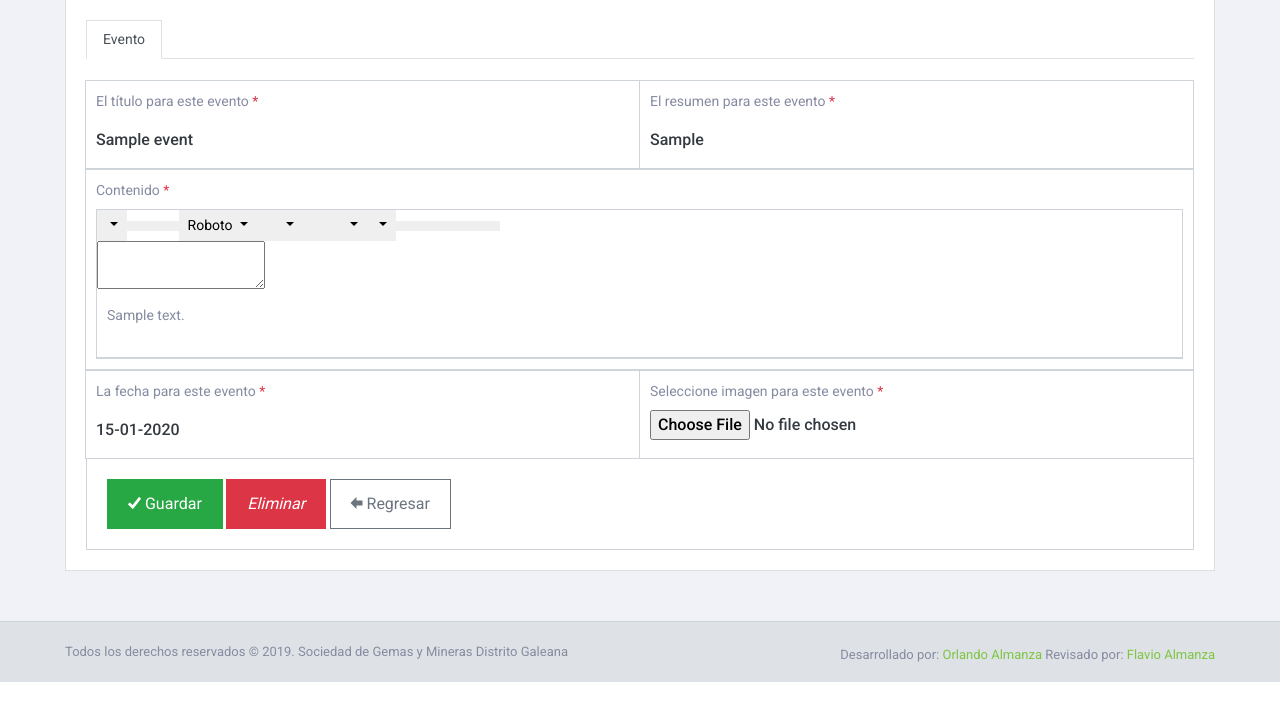
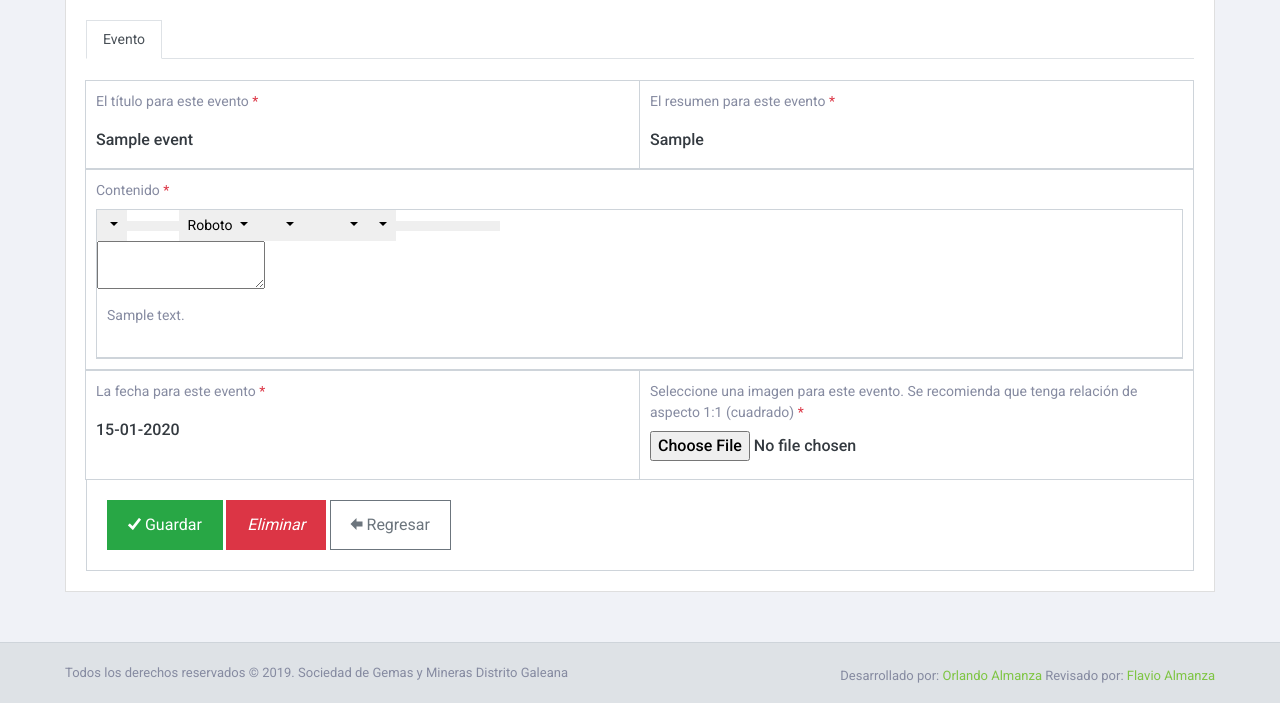
Before and after one commit to dorlan1642/sgmdg, a PHP site: page /admin/event.php?id=1 in a window 1280 px wide. Shown: the part 272-975 px from the top of the page. Before the commit the page ends 954 px from the top, so only its background shows below. Run offline with PHP 8.4, Linux system fonts and the light colour scheme; the visitor is signed in with stand-in values (Sample User, id 1); tables that the repository leaves empty or names only in its code hold one stand-in row (values such as "Sample post"); some libraries are stand-ins or nearby versions.

Commit message:
Spellcheck event, news and members

```diff
--- a/admin/event.php
+++ b/admin/event.php
@@ -105,7 +105,8 @@ include './partes/header_main.php';
 
                   <div class="col-md-6 mg-t--1 mg-md-t-0">
                     <div class="form-group mg-md-l--1">
-                    <label class="title">Seleccione imagen para este evento <span class="tx-danger">*</span></label>
+                    <label class="title">Seleccione una imagen para este evento. Se recomienda que tenga relación de
+                        aspecto 1:1 (cuadrado) <span class="tx-danger">*</span></label>
                         <input class="form-control" colmd="6" id="imagen" name="uploadedfile" type="file" value="1">
 
                     </div>
--- a/admin/member.php
+++ b/admin/member.php
@@ -149,7 +149,7 @@ include './partes/header_main.php';
 
                   <div class="col-md-12 mg-t--1 mg-md-t-0">
                     <div class="form-group mg-md-l--1">
-                      <label class="description">Descripción </label>
+                      <label class="description">Contenido </label>
                       <textarea class="form-control" name="content" rows="4" cols="50" id="content"></textarea>
                     </div>
                   </div>
```
